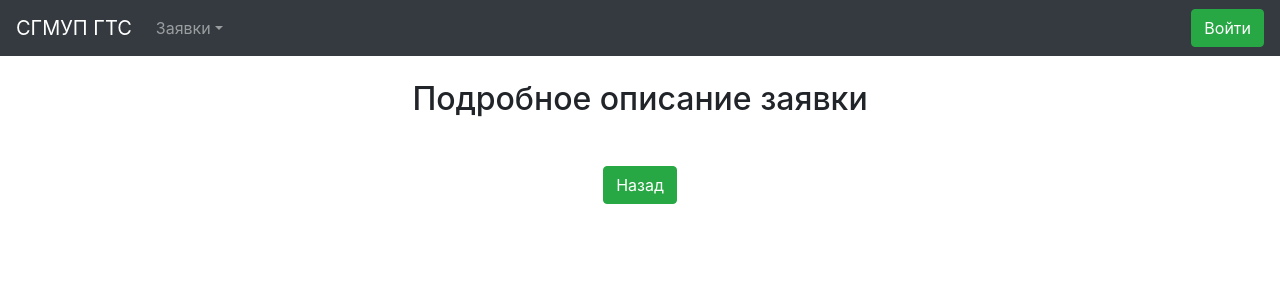
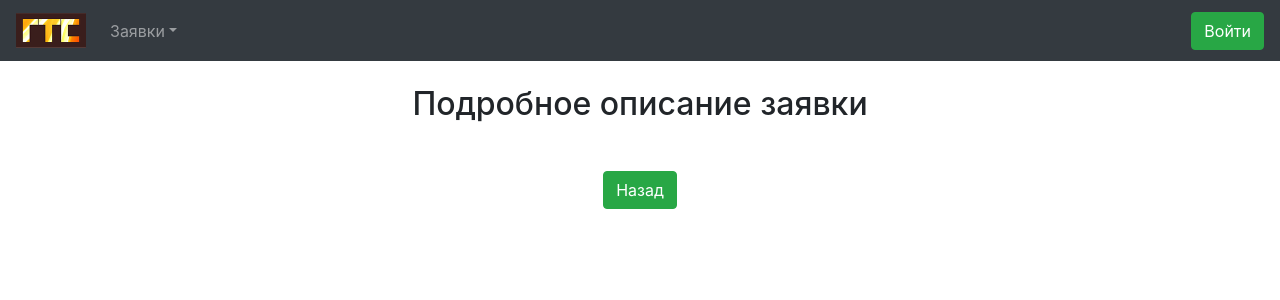
Before and after one commit to ibragimovanton89-web/gtstasks, a Flask app: page /description/1 in a window 1280 px wide. Shown: the top 300 px of the page. Run offline with Flask 2, Linux system fonts and the light colour scheme; data that the repository does not hold is empty; some libraries are stand-ins or nearby versions.

Commit message:
add favicon and logo

```diff
--- a/main.py
+++ b/main.py
@@ -1,10 +1,11 @@
-from flask import Flask, render_template, request, redirect, url_for, flash, session
+from flask import Flask, render_template, request, redirect, url_for, flash, session, send_from_directory
 from flask_sqlalchemy import SQLAlchemy
 from flask_login import LoginManager, UserMixin, login_user, logout_user, login_required, current_user
 from werkzeug.security import check_password_hash, generate_password_hash
 from datetime import datetime
 from flask_migrate import Migrate, MigrateCommand
 from flask_script import Manager
+import os
 
 app = Flask(__name__)
 app.config["SQLALCHEMY_DATABASE_URI"] = 'sqlite:///bide.db'
@@ -55,8 +56,9 @@ class Division(db.Model):
     def __repr__(self):
         return self.name
 
+# -----------------------------------------------------------------------------------
 
-# -----------------------------------------------------------------------------------
+
 @login_manager.user_loader
 def load_user(user_id):
     return User.query.get(user_id)
--- a/templates/base.html
+++ b/templates/base.html
@@ -9,10 +9,11 @@
 
     <link rel="stylesheet" href="https://stackpath.bootstrapcdn.com/bootstrap/4.5.2/css/bootstrap.min.css">
     <link rel="stylesheet" href="https://use.fontawesome.com/releases/v5.8.2/css/all.css">
+    <link rel="shortcut icon" href="{{ url_for('static', filename='favicon.ico') }}">
 </head>
 <body>
 <nav class="navbar navbar-expand-lg navbar-dark bg-dark mb-4 ">
-    <a class="navbar-brand" href="{{url_for('index')}}">СГМУП ГТС</a>
+    <a class="navbar-brand" href="{{url_for('index')}}"><img width = "70" height = "35" src="{{ url_for('static', filename='logo_gts.png') }}" alt=""></a>
     <button class="navbar-toggler" type="button" data-toggle="collapse" data-target="#navbarCollapse"
             aria-controls="navbarCollapse" aria-expanded="false" aria-label="Toggle navigation">
         <span class="navbar-toggler-icon"></span>
```
Also changed, not shown: static/favicon.ico (added), static/logo_gts.png (added).
